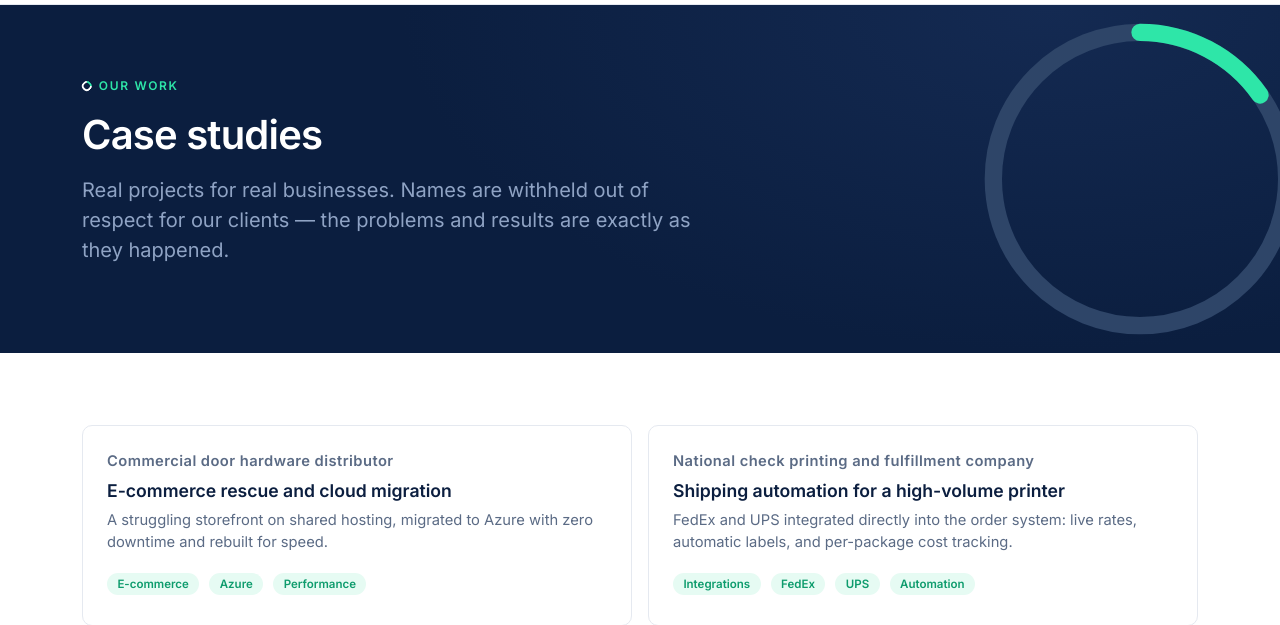
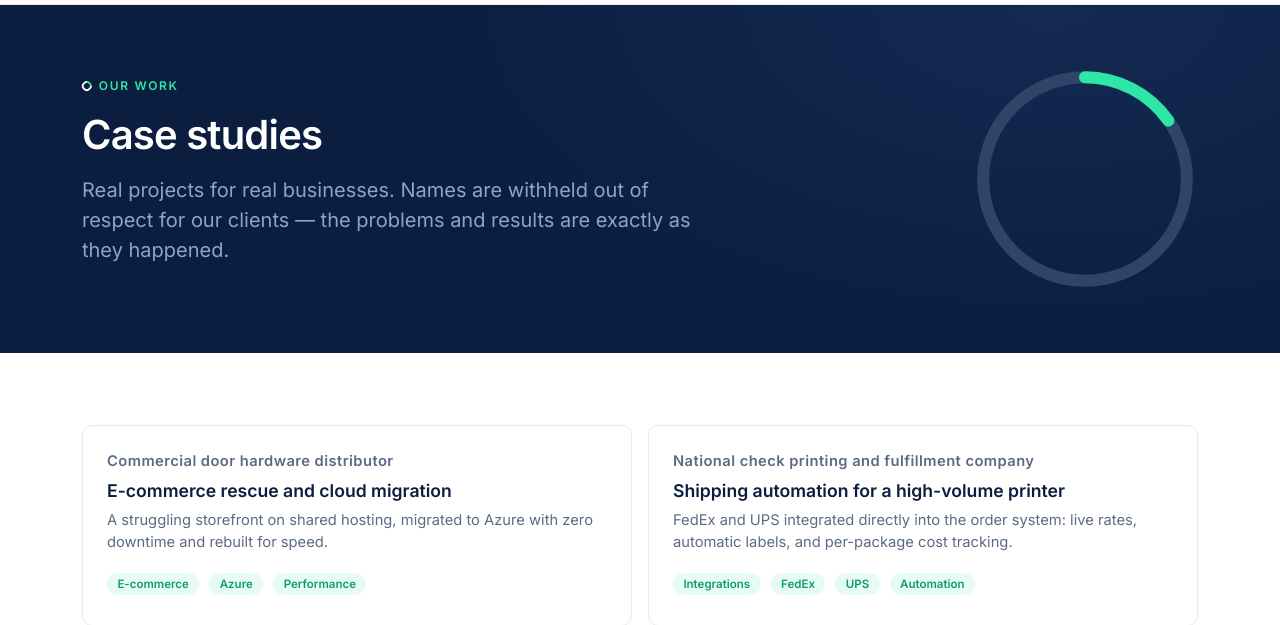
Before and after one commit to moshe9833/jaxotrch, an ASP.NET Core app: page /Work in a window 1280 px wide. Shown: the part 55-680 px from the top of the page. Run offline with ASP.NET Core 8, Linux system fonts and the light colour scheme.

Commit message:
Pull hero watermark rings in from the corner
Show the full ring with its mint arc inside the hero instead of
cropping it off the edges: 380px at right 90px on the home hero,
250px at right 70px on subpage heroes.

Co-Authored-By: Claude Fable 5 <noreply@anthropic.com>
Claude-Session: https://claude.ai/code/session_011kiyKmK77tj1Y9z3uKEWoG

```diff
--- a/Jaxo.Web/wwwroot/css/site.css
+++ b/Jaxo.Web/wwwroot/css/site.css
@@ -121,13 +121,13 @@ body {
 .jx-hero-ring {
   position: absolute;
   top: 50%;
-  right: -60px;
+  right: 90px;
   transform: translateY(-50%);
-  width: 540px;
-  height: 540px;
+  width: 380px;
+  height: 380px;
   pointer-events: none;
 }
-.jx-hero-sm .jx-hero-ring { width: 360px; height: 360px; right: -40px; }
+.jx-hero-sm .jx-hero-ring { width: 250px; height: 250px; right: 70px; }
 @media (max-width: 991.98px) { .jx-hero-ring { display: none; } }
 .jx-hero h1 { letter-spacing: -0.02em; }
 
```
